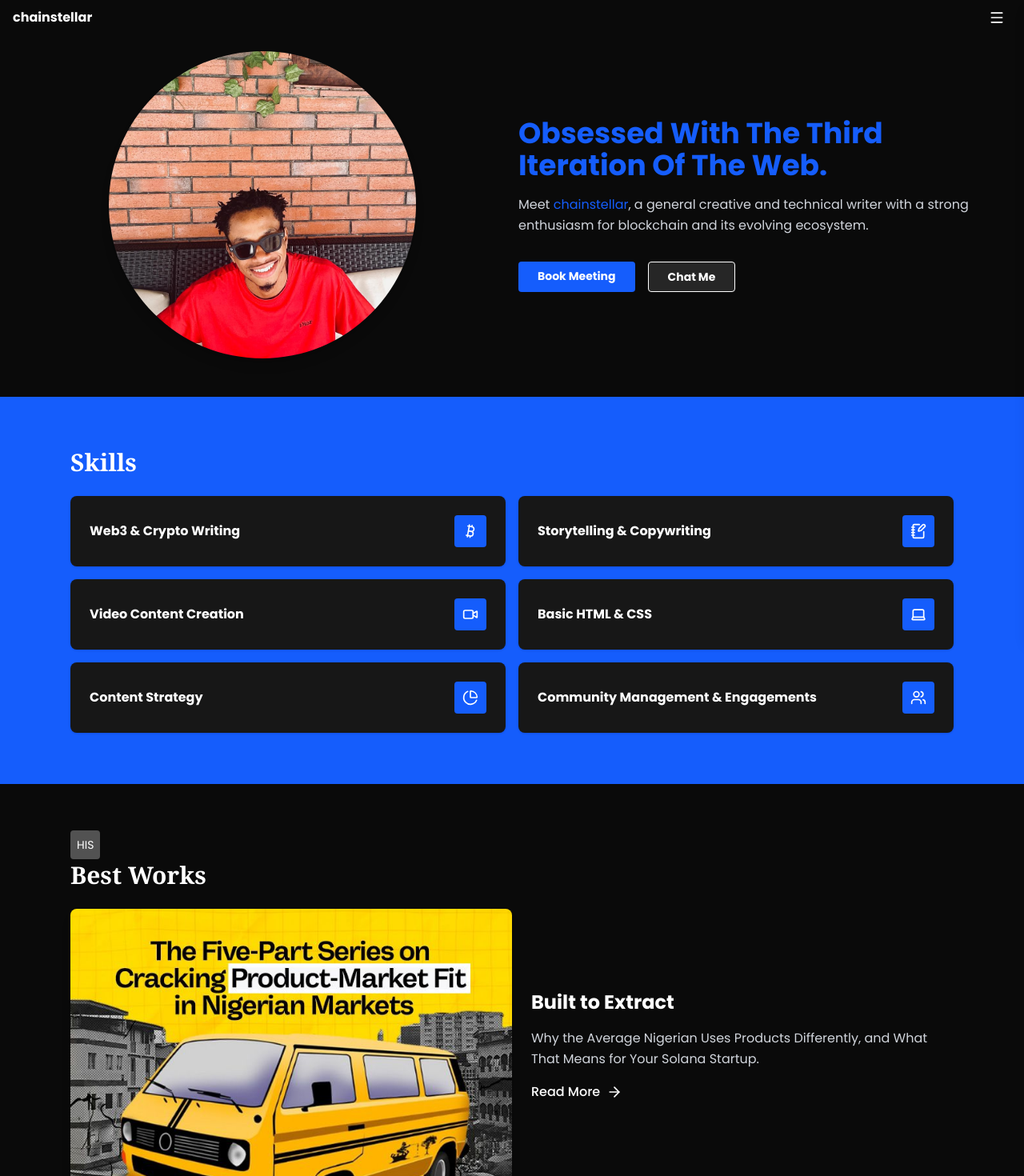
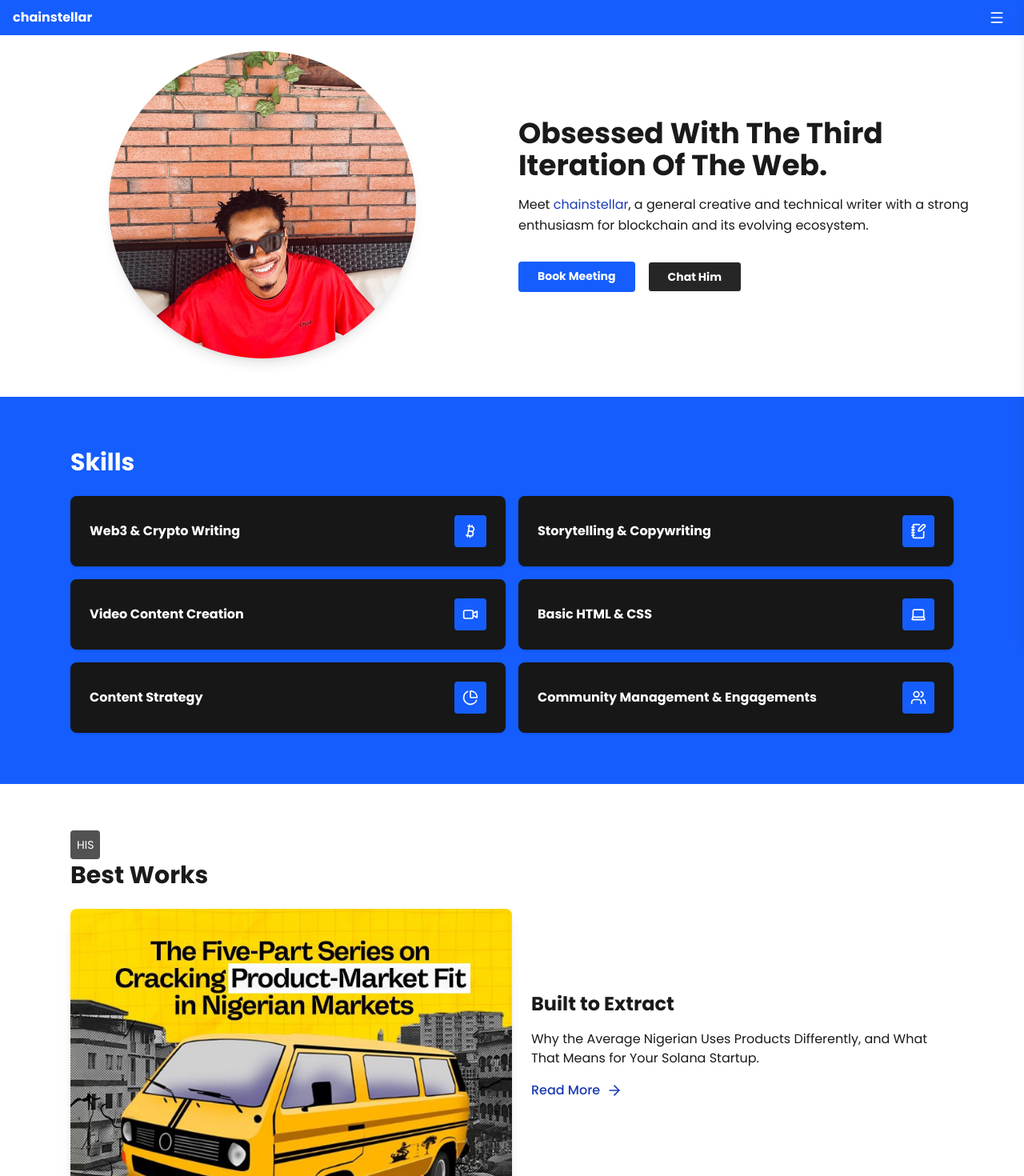
Before and after one commit to murpheus007/chainstellar, a React (Vite) app: page / in a window 1280 px wide. Shown: the top 1470 px of the page at 80% size. Built offline with nearby package versions, Linux system fonts and the light colour scheme.

Commit message:
added mode switch

```diff
--- a/src/index.css
+++ b/src/index.css
@@ -1,11 +1,22 @@
 @import url('https://fonts.googleapis.com/css2?family=Poppins:wght@400;500;600;700&display=swap');
 @import "tailwindcss";
 
+/* Default (light mode) */
 @theme {
+  --color-background: #ffffff;
+  --color-surface: #f9f9f9;
+  --color-primary: #155dfc;
+  --color-accent: #1b3bb5;
+  --color-text: #1a1a1a;
+}
+
+/* Dark mode overrides */
+:root.dark {
   --color-background: #0a0a0a;
   --color-surface: #1a1a1a;
   --color-primary: #155dfc;
-  --color-accent: #60a5fa;
+  --color-accent: #06359a;
+  --color-text: #ffffff;
 }
 
 body {
--- a/src/sections/Bestworks.jsx
+++ b/src/sections/Bestworks.jsx
@@ -147,7 +147,7 @@ function BestWorks() {
          <div className='max-w-6xl mx-auto px-6'>
             {/* Section Heading */}
             <p className='inline bg-neutral-600 p-2 text-sm text-white uppercase rounded-sm mb-2'> His </p>
-            <h2 className='text-2xl md:text-3xl font-bold text-white mt-2 mb-6 font-serif'>
+            <h2 className='text-2xl md:text-3xl font-bold text-text mt-2 mb-6'>
                Best Works
             </h2>
 
@@ -168,17 +168,17 @@ function BestWorks() {
 
                      {/* Text & Arrow */}
                      <div className='md:w-1/2 flex flex-col gap-4'>
-                        <h3 className='text-xl md:text-2xl font-bold text-white'>
+                        <h3 className='text-xl md:text-2xl font-bold text-text'>
                            {work.title}
                         </h3>
-                        <p className='text-gray-300 leading-relaxed'>
+                        <p className='text-text'>
                            {work.description}
                         </p>
                         <a
                            href={work.link}
                            target='_blank'
                            rel='noopener noreferrer'
-                           className='flex items-center gap-2 text-white font-medium hover:gap-4 transition-all'>
+                           className='flex items-center gap-2 text-accent font-medium hover:gap-4 transition-all'>
                            Read More
                            <ArrowRight size={20} />
                         </a>
@@ -194,7 +194,7 @@ function BestWorks() {
                   className='px-4 py-2 bg-neutral-900 text-white rounded disabled:opacity-50'>
                   Previous
                </button>
-               <span className='text-gray-300'>
+               <span className='text-text'>
                   Page {currentPage} of {totalPages}
                </span>
                <button
--- a/src/sections/Hero.jsx
+++ b/src/sections/Hero.jsx
@@ -14,11 +14,11 @@ function Hero() {
 
          {/* Right: Text */}
          <div className="md:w-1/2 flex flex-col gap-4 text-left">
-            <h2 className="text-3xl md:text-4xl text-primary   font-bold capitalize max-w-[550px]">
+            <h2 className="text-3xl md:text-4xl text-text    font-bold capitalize max-w-[550px]">
                Obsessed with the third iteration of the web.
             </h2>
-            <p className="text-gray-300 leading-relaxed max-w-[600px]">
-               Meet <span className="text-primary">chainstellar</span>, a general
+            <p className="text-text leading-relaxed max-w-[600px]">
+               Meet <span className="text-accent">chainstellar</span>, a general
                creative and technical writer with a strong enthusiasm for
                blockchain and its evolving ecosystem.
             </p>
@@ -32,10 +32,10 @@ function Hero() {
                   Book Meeting
                </a>
                <a
-                  href="#chat"
+                  href="https://t.me/chainstellar1"
                   className="px-6 py-2 bg-neutral-800 text-white text-sm font-bold border border-white rounded-sm hover:bg-neutral-500 transition"
                >
-                  Chat Me
+                  Chat Him
                </a>
             </div>
          </div>
--- a/src/sections/Navbar.jsx
+++ b/src/sections/Navbar.jsx
@@ -1,29 +1,46 @@
-import React, { useState } from "react";
-import { Menu, X } from "lucide-react"; // nice icons
+import React, { useState, useEffect } from 'react';
+import { Menu, X, Sun, Moon } from 'lucide-react';
 
 function Navbar() {
    const [isOpen, setIsOpen] = useState(false);
+   const [darkMode, setDarkMode] = useState(() => {
+      return localStorage.getItem('theme') === 'dark';
+   });
+
+   // Sync theme with <html> class + localStorage
+   useEffect(() => {
+      const root = document.documentElement;
+      if (darkMode) {
+         root.classList.add('dark');
+         localStorage.setItem('theme', 'dark');
+      } else {
+         root.classList.remove('dark');
+         localStorage.setItem('theme', 'light');
+      }
+   }, [darkMode]);
 
    return (
       <>
          {/* Navbar */}
-      <nav className="fixed top-0 left-0 w-full flex items-center justify-between px-4 py-1 bg-background">
+         <nav className='fixed top-0 left-0 w-full flex items-center justify-between px-4 py-1 bg-primary z-50'>
             {/* Logo */}
-        <h1 className="text-md font-bold text-white">chainstellar</h1>
+            <h1 className='text-md font-bold text-white'>chainstellar</h1>
 
             {/* Hamburger */}
             <button
                onClick={() => setIsOpen(true)}
-          className="p-2 rounded-md cursor-pointer"
-        >
-          <Menu className="text-white hover:text-gray-50 transition" size={20} />
+               className='p-2 rounded-md cursor-pointer'>
+               <Menu
+                  className='text-white hover:text-gray-50 transition'
+                  size={20}
+               />
             </button>
          </nav>
 
          {/* Overlay */}
          {isOpen && (
             <div
-          className="fixed inset-0 bg-black/10 backdrop-blur-[1px] z-40"
+               className='fixed inset-0 bg-black/10 backdrop-blur-[1px] z-40'
                onClick={() => setIsOpen(false)}
             />
          )}
@@ -31,35 +48,62 @@ function Navbar() {
          {/* Slide-in board */}
          <div
             className={`fixed top-0 right-0 h-full w-64 bg-background shadow-lg z-50 transform transition-transform duration-300 ${
-          isOpen ? "translate-x-0" : "translate-x-full"
-        }`}
-      >
+               isOpen ? 'translate-x-0' : 'translate-x-full'
+            }`}>
             {/* Close button */}
-        <div className="flex justify-end p-4">
+            <div className='flex justify-end p-4'>
                <button
                   onClick={() => setIsOpen(false)}
-            className="p-2 rounded-md cursor-pointer"
-          >
-            <X className="text-white font-bold hover:text-gray-50 transition" size={20} />
+                  className='p-2 rounded-md cursor-pointer'>
+                  <X
+                     className='text-text font-bold transition'
+                     size={20}
+                  />
                </button>
             </div>
 
             {/* Board content */}
-        <div className="flex flex-col items-center gap-2 px-4 ">
+            <div className='flex flex-col items-center gap-2 px-4'>
                <a
-            href="https://medium.com"
-            target="_blank"
-            rel="noopener noreferrer"
-            className="w-full py-2 bg-neutral-400 text-white text-[12px] text-center font-bold rounded-sm hover:bg-neutral-500 transition"
-          >
+                  href='https://medium.com/@linchpinremainstheboss/about'
+                  target='_blank'
+                  rel='noopener noreferrer'
+                  className='w-full py-2 bg-neutral-400 text-white text-[12px] text-center font-bold rounded-sm hover:bg-neutral-500 transition'>
                   Medium
                </a>
                <a
-            href="/resume.pdf"
-            className="w-full py-2 bg-primary text-white text-[12px] text-center font-bold rounded-sm hover:bg-blue-600 transition"
-          >
+                  href='https://drive.google.com/file/d/1BfB-Z968JH3V_nFaR_MwrW2A0xJI9nAk/view'
+                  className='w-full py-2 bg-primary text-white text-[12px] text-center font-bold rounded-sm hover:bg-blue-600 transition'>
                   Resume
                </a>
+
+               {/* Dark/Light Toggle */}
+               <button
+                  onClick={() => setDarkMode(!darkMode)}
+                  className={`w-full mt-4 flex items-center justify-center gap-2 py-2 px-3 text-[12px] font-bold rounded-md transition
+    ${
+       darkMode
+          ? 'bg-yellow-400 text-black hover:bg-yellow-300 shadow-md' // Light mode button
+          : 'bg-gray-800 text-white hover:bg-gray-700 shadow-md' // Dark mode button
+    }`}>
+                  {darkMode ? (
+                     <>
+                        <Sun
+                           size={16}
+                           className='text-yellow-900'
+                        />{' '}
+                        Light Mode
+                     </>
+                  ) : (
+                     <>
+                        <Moon
+                           size={16}
+                           className='text-blue-300'
+                        />{' '}
+                        Dark Mode
+                     </>
+                  )}
+               </button>
             </div>
          </div>
       </>
--- a/src/sections/Recognition.jsx
+++ b/src/sections/Recognition.jsx
@@ -39,10 +39,10 @@ function Recognitions() {
       <section className='py-16 bg-background text-gray-200'>
          <div className='max-w-6xl mx-auto px-6'>
             {/* Section Heading */}
-            <p className='inline bg-neutral-600 p-2 text-sm text-white uppercase rounded-sm mb-2'>
+            <p className='inline bg-neutral-600 p-2 text-sm text-white uppercase rounded-sm mb-1'>
                His
             </p>
-            <h2 className='text-2xl md:text-3xl font-bold text-white mt-2 mb-12 font-serif'>
+            <h2 className='text-2xl md:text-3xl font-bold text-text mt-2 mb-12'>
                Recognitions
             </h2>
 
--- a/src/sections/Skills.jsx
+++ b/src/sections/Skills.jsx
@@ -14,7 +14,7 @@ function Skills() {
   return (
     <section className="py-16 bg-primary text-gray-200">
       <div className="max-w-6xl mx-auto px-6">
-        <h2 className="text-2xl md:text-3xl font-bold text-white mb-6 font-serif">
+        <h2 className="text-2xl md:text-3xl font-bold text-white mb-6">
           Skills
         </h2>
 
```
Also changed, not shown: src/sections/WhyMe.jsx (+18 -16 lines). Lines whose indentation alone changed are shown as unchanged.
